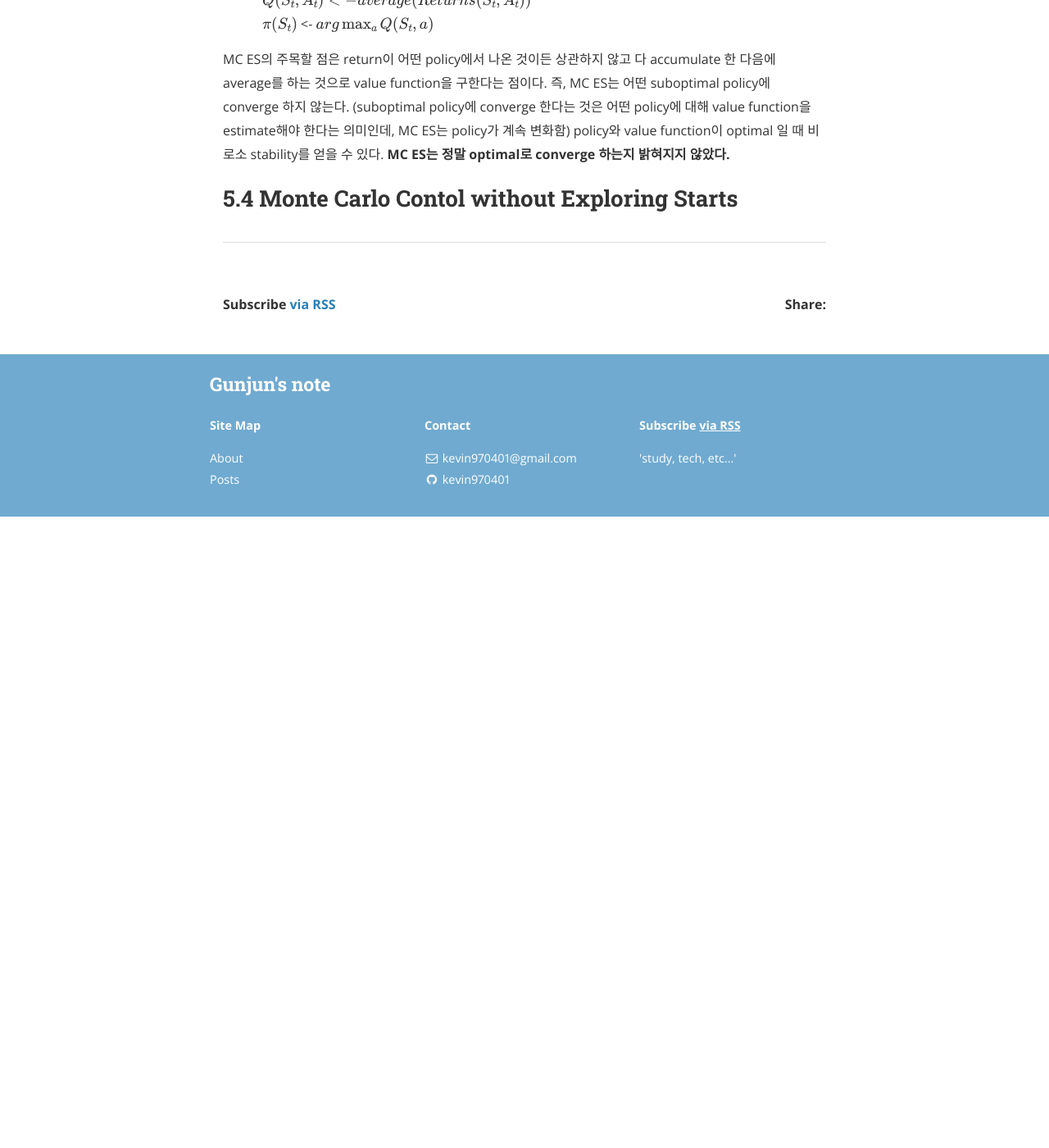
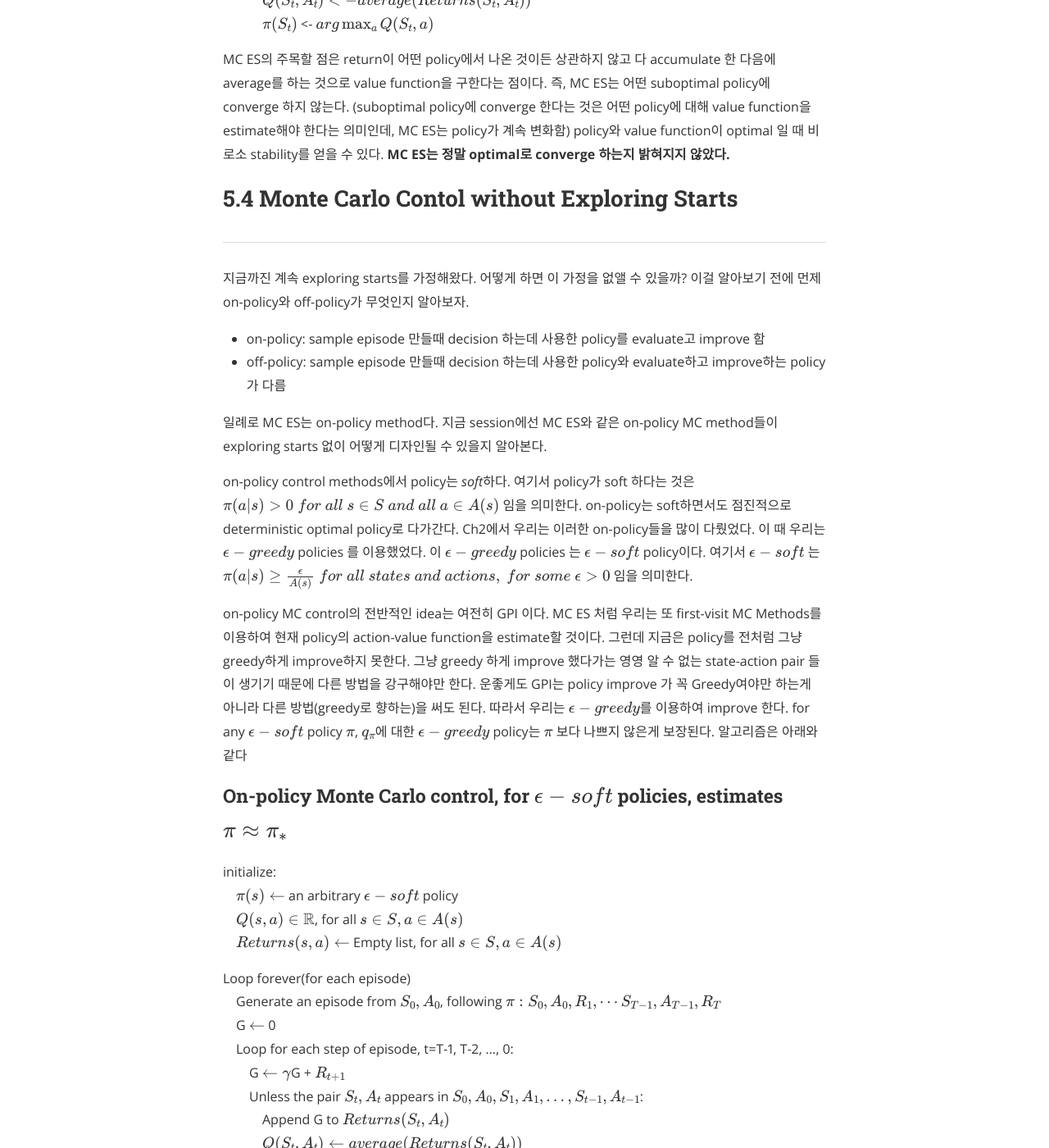
Before and after one commit to kevin970401/kevin970401.github.io, a Jekyll site: the page built from _posts/2018-09-16-Sutton-RL-Ch5.md, in a window 1280 px wide and 1400 px high, scrolled down 4016 px. Shown: the whole window at 82% size. Built offline with Jekyll 4.4.1, drawn with Linux system fonts in a browser that asks for light colours; nearby versions of some CDN libraries; formulas are drawn with MathJax 3; before the commit the page ends 4646 px from its top, so only the background shows below that; some of the changed text lies outside the part shown.

Commit message:
:fire: ~Sutton RL ch5.4:fire:

```diff
--- a/_posts/2018-09-16-Sutton-RL-Ch5.md
+++ b/_posts/2018-09-16-Sutton-RL-Ch5.md
@@ -71,7 +71,7 @@ exploring start 는 좋지만 대개 실제 상황에서는 써먹지 못하는
 
 자 이제 MC를 이용해서 어떻게 control 할지 알아보자. control 한다는 것은 approximative optimal policy를 구한다는 것이다. 전반적으론 DP에서 다룬 GPI(Generalized Policy Iteration)과 같은 양상이다. policy를 가깝게 구하고, value function을 가깝게 구하고... 반복이다.
 
-$$\pi_0 \rightarrow^{E} q_{\pi_0} \rightarrow^{I} \pi_1 \rightarrow^{E} \cdots \rightarrow^{I} \pi_\star \rightarrow^{E} q_{\pi_\star}$$
+$$\pi_0 \rightarrow^{E} q_{\pi_0} \rightarrow^{I} \pi_1 \rightarrow^{E} \cdots \rightarrow^{I} \pi_\ast \rightarrow^{E} q_{\pi_\ast}$$
 
 Policy evaluation은 많은 episodes를 뽑아내서 action-value function을 가깝게 구하는 것인데, 여기서 우리는 두 개의 가정을 하는데, 첫째로 exploring starts를 한다고 가정하고, 둘째로 무한번 sample해서 아주 정확한 action-value function을 구한다고 가정한다.
 
@@ -108,7 +108,7 @@ Loop forever(for each episode)<br>
 &emsp;Generate an episode from $S_0, A_0$, following $\pi: S_0, A_0, R_1, \cdots S_{T-1}, A_{T-1}, R_{T}$<br>
 &emsp;G <- 0<br>
 &emsp;Loop for each step of episode, t=T-1, T-2, ..., 0:<br>
-&emsp;&emsp;G <- $\gamma$G + $R_{t+!}$<br>
+&emsp;&emsp;G <- $\gamma$G + $R_{t+1}$<br>
 &emsp;&emsp;Unless the pair $S_t, A_t$ appears in $S_0, A_0, S_1, A_1, ..., S_{t-1}, A_{t-1}$:<br>
 &emsp;&emsp;&emsp;Append G to $Returns(S_t, A_t)$<br>
 &emsp;&emsp;&emsp;$Q(S_t, A_t) <- average(Returns(S_t, A_t))$<br>
@@ -120,3 +120,43 @@ MC ES의 주목할 점은 return이 어떤 policy에서 나온 것이든 상관
 ## 5.4 Monte Carlo Contol without Exploring Starts
 
 ----
+
+지금까진 계속 exploring starts를 가정해왔다. 어떻게 하면 이 가정을 없앨 수 있을까? 이걸 알아보기 전에 먼제 on-policy와 off-policy가 무엇인지 알아보자.
+
+- on-policy: sample episode 만들때 decision 하는데 사용한 policy를 evaluate고 improve 함
+- off-policy: sample episode 만들때 decision 하는데 사용한 policy와 evaluate하고 improve하는 policy가 다름
+
+일례로 MC ES는 on-policy method다. 지금 session에선 MC ES와 같은 on-policy MC method들이 exploring starts 없이 어떻게 디자인될 수 있을지 알아본다.
+
+on-policy control methods에서 policy는 *soft*하다. 여기서 policy가 soft 하다는 것은 $\pi(a \vert s) \gt 0\ for\ all\ s \in S\ and\ all\ a \in A(s)$ 임을 의미한다. on-policy는 soft하면서도 점진적으로 deterministic optimal policy로 다가간다. Ch2에서 우리는 이러한 on-policy들을 많이 다뤘었다. 이 때 우리는 $\epsilon -greedy$ policies 를 이용했었다. 이 $\epsilon -greedy$ policies 는 $\epsilon -soft$ policy이다. 여기서 $\epsilon -soft$ 는 $\pi(a \vert s) \ge \frac{\epsilon}{A(s)}\ for\ all\ states\ and\ actions,\ for\ some\ \epsilon \gt 0$ 임을 의미한다.
+
+on-policy MC control의 전반적인 idea는 여전히 GPI 이다. MC ES 처럼 우리는 또 first-visit MC Methods를 이용하여 현재 policy의 action-value function을 estimate할 것이다. 그런데 지금은 policy를 전처럼 그냥 greedy하게 improve하지 못한다. 그냥 greedy 하게 improve 했다가는 영영 알 수 없는 state-action pair 들이 생기기 때문에 다른 방법을 강구해야만 한다. 운좋게도 GPI는 policy improve 가 꼭 Greedy여야만 하는게 아니라 다른 방법(greedy로 향하는)을 써도 된다. 따라서 우리는 $\epsilon -greedy$를 이용하여 improve 한다. for any $\epsilon -soft$ policy $\pi$, $q_\pi$에 대한 $\epsilon -greedy$ policy는 $\pi$ 보다 나쁘지 않은게 보장된다. 알고리즘은 아래와 같다
+
+### On-policy Monte Carlo control, for $\epsilon - soft$ policies, estimates $\pi \approx \pi_\ast$
+
+initialize:<br>
+&emsp;$\pi(s) \leftarrow$ an arbitrary $\epsilon -soft$ policy<br>
+&emsp;$Q(s, a) \in \mathbb{R}$, for all $s \in S, a \in A(s)$<br>
+&emsp;$Returns(s, a) \leftarrow$ Empty list, for all $s \in S, a \in A(s)$<br>
+
+Loop forever(for each episode)<br>
+&emsp;Generate an episode from $S_0, A_0$, following $\pi: S_0, A_0, R_1, \cdots S_{T-1}, A_{T-1}, R_{T}$<br>
+&emsp;G $\leftarrow$ 0<br>
+&emsp;Loop for each step of episode, t=T-1, T-2, ..., 0:<br>
+&emsp;&emsp;G $\leftarrow \gamma$G + $R_{t+1}$<br>
+&emsp;&emsp;Unless the pair $S_t, A_t$ appears in $S_0, A_0, S_1, A_1, ..., S_{t-1}, A_{t-1}$:<br>
+&emsp;&emsp;&emsp;Append G to $Returns(S_t, A_t)$<br>
+&emsp;&emsp;&emsp;$Q(S_t, A_t) \leftarrow average(Returns(S_t, A_t))$<br>
+&emsp;&emsp;&emsp;$A^\ast \leftarrow arg\max_a Q(S_t, a)$<br>
+&emsp;&emsp;&emsp;for all $a \in A(S_t)$<br>
+&emsp;&emsp;&emsp;&emsp;$\pi(a \vert S_t) \leftarrow \begin{cases} 1-\epsilon + \frac{\epsilon}{\vert A(S_t) \vert} & if\ a\ = A^\ast\\ \frac{\epsilon}{\vert A(S_t) \vert}, & if\ a\ \neq A^\ast \end{cases}$<br>
+
+let $\pi'$ be the $\epsilon -greedy$ policy. the conditions of the policy improvement theorem apply because for any $s \in S$:
+
+$$q_\pi (s, \pi'(s)) \ge v_\pi (s)$$
+
+(증명은 책에 있다. 생략.) 즉 $\pi' \ge \pi$ 므로 policy improvement에 써먹을 수 있다.
+
+## 5.5 Off-policy Prediction via Importance Sampling
+
+----
```
Also changed, not shown: _posts/2018-08-16-Sutton-RL-Ch2.md (+1 -1 lines), _posts/2018-08-28-Sutton-RL-Ch3.md (+15 -15 lines), _posts/2018-09-07-Sutton-RL-Ch4.md (+1 -1 lines).
